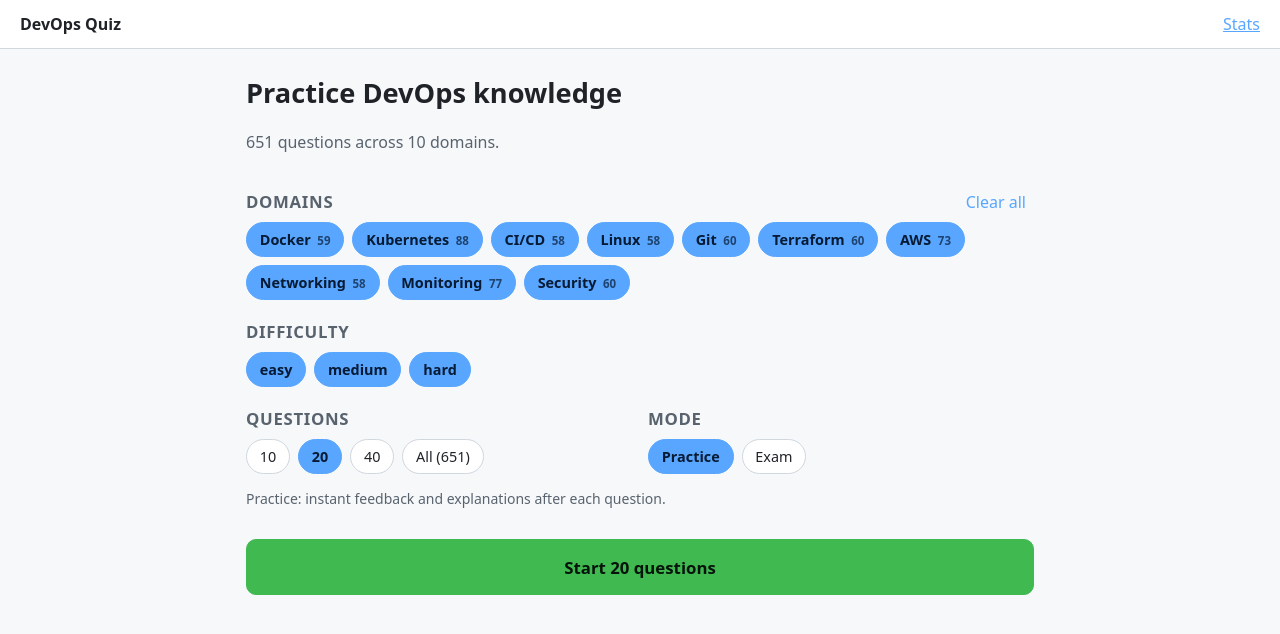
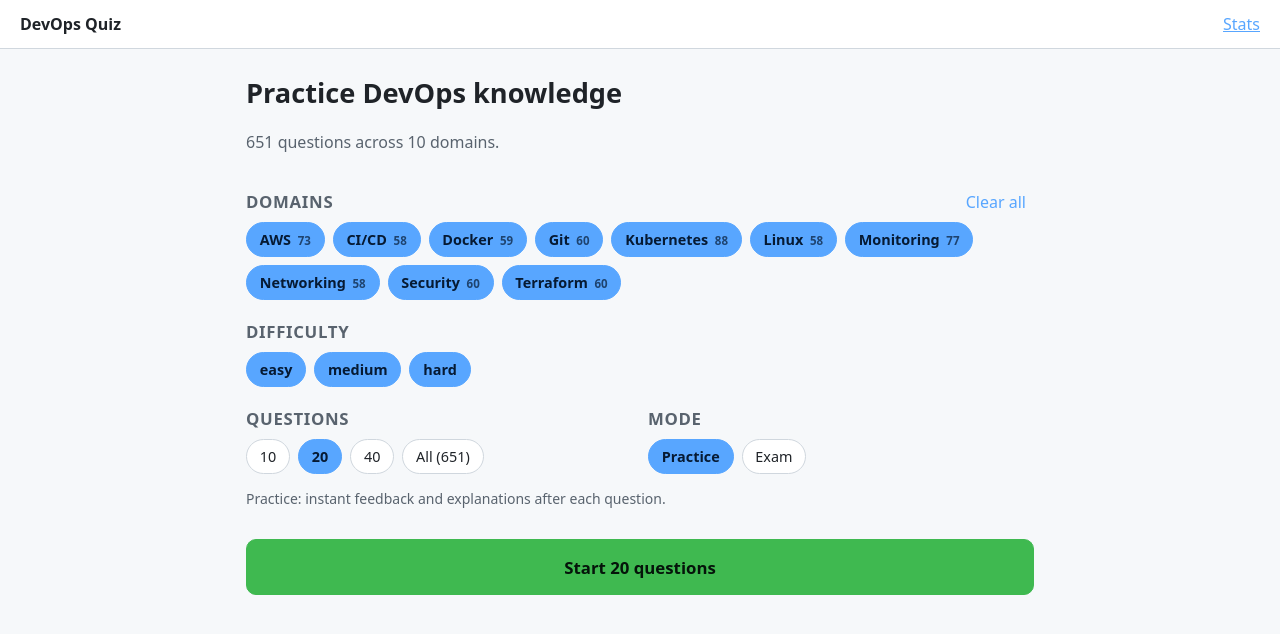
Before and after one commit to jgyy/devopsquiz, a React (Vite) app: page /#/ in a window 1280 px wide. Shown: the top 634 px of the page. Built offline with nearby package versions, Linux system fonts and the light colour scheme.

Commit message:
feat: more diagram fixing

```diff
--- a/src/data/domains.ts
+++ b/src/data/domains.ts
@@ -1,29 +1,30 @@
+// Domains are listed alphabetically by label; this order drives the Home page checkboxes and the Stats table.
 export const DOMAIN_IDS = [
+  'aws',
+  'cicd',
   'docker',
+  'git',
   'kubernetes',
-  'cicd',
   'linux',
-  'git',
+  'monitoring',
+  'networking',
+  'security',
   'terraform',
-  'aws',
-  'networking',
-  'monitoring',
-  'security',
 ] as const
 
 export type Domain = (typeof DOMAIN_IDS)[number]
 
 export const DOMAINS: { id: Domain; label: string }[] = [
+  { id: 'aws', label: 'AWS' },
+  { id: 'cicd', label: 'CI/CD' },
   { id: 'docker', label: 'Docker' },
+  { id: 'git', label: 'Git' },
   { id: 'kubernetes', label: 'Kubernetes' },
-  { id: 'cicd', label: 'CI/CD' },
   { id: 'linux', label: 'Linux' },
-  { id: 'git', label: 'Git' },
+  { id: 'monitoring', label: 'Monitoring' },
+  { id: 'networking', label: 'Networking' },
+  { id: 'security', label: 'Security' },
   { id: 'terraform', label: 'Terraform' },
-  { id: 'aws', label: 'AWS' },
-  { id: 'networking', label: 'Networking' },
-  { id: 'monitoring', label: 'Monitoring' },
-  { id: 'security', label: 'Security' },
 ]
 
 export const DIFFICULTIES = ['easy', 'medium', 'hard'] as const
--- a/src/styles.css
+++ b/src/styles.css
@@ -156,8 +156,11 @@
 .diagram { position: relative; }
 .diagram-expand { display: block; margin: 0.4rem 0 0 auto; font-size: 0.85rem; }
 .diagram-overlay { position: fixed; inset: 0; z-index: 100; background: rgba(0, 0, 0, 0.7); display: grid; place-items: center; padding: 1rem; }
-.diagram-overlay-body { position: relative; background: var(--bg); border: 1px solid var(--border); border-radius: var(--radius); padding: 2.5rem 1rem 1rem; max-width: 95vw; max-height: 95vh; overflow: hidden; }
+.diagram-overlay-body { position: relative; display: flex; flex-direction: column; background: var(--bg); border: 1px solid var(--border); border-radius: var(--radius); padding: 2.5rem 1rem 1rem; width: 95vw; height: 95vh; overflow: hidden; }
 .diagram-close { position: absolute; top: 0.6rem; right: 0.9rem; }
-/* Mermaid sets an inline max-width on the svg; !important is needed to override it. The svg scales to
-   fit both the viewport width and height (padding subtracted) so the overlay never scrolls. */
-.diagram-svg.large svg { max-width: calc(95vw - 2rem) !important; max-height: calc(95vh - 3.5rem); width: auto; height: auto; }
+/* The overlay body is a fixed 95vw x 95vh box and the svg fills it completely. Mermaid's svg has a
+   viewBox with the default preserveAspectRatio="xMidYMid meet", so the drawing scales to fit inside that
+   box in both directions (like object-fit: contain) and never needs to scroll. Mermaid also sets an
+   inline max-width; !important overrides it. */
+.diagram-svg.large { flex: 1; min-height: 0; display: flex; }
+.diagram-svg.large svg { max-width: none !important; width: 100%; height: 100%; margin: 0; }
```
